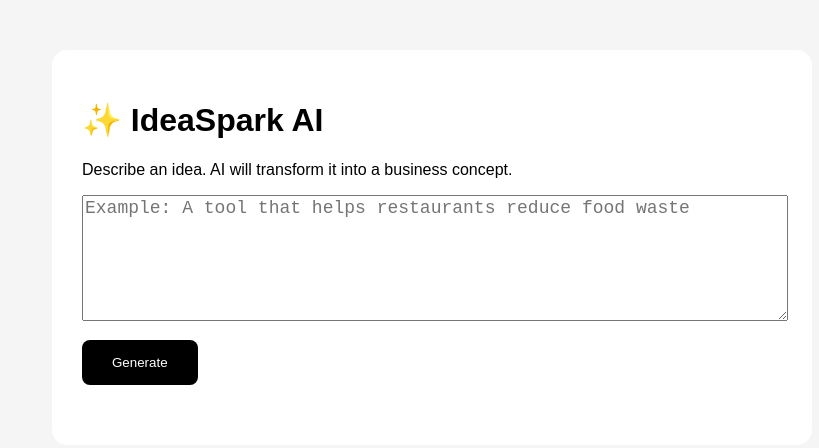
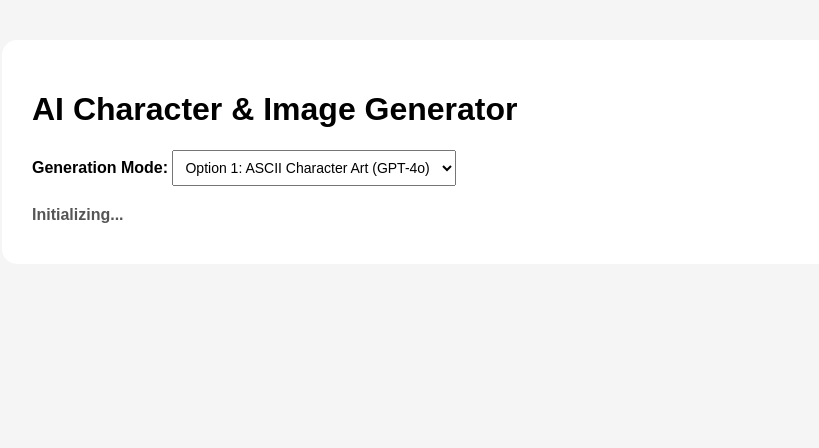
Before and after one commit to edusoftware-ready/ideaspark, a website: page index.html in a window 1280 px wide. Shown: the whole page, without its empty margins (208-1027 px from the left). Drawn offline with Linux system fonts and the light colour scheme; no server answers.

Commit message:
Update index.html

```diff
--- a/index.html
+++ b/index.html
@@ -1,33 +1,27 @@
 <!DOCTYPE html>
-<html>
+<html lang="en">
 <head>
-<title>IdeaSpark AI</title>
-<link rel="stylesheet" href="style.css">
+  <meta charset="UTF-8">
+  <meta name="viewport" content="width=device-width, initial-scale=1.0">
+  <title>AI Generator</title>
+  <link rel="stylesheet" href="style.css">
 </head>
+<body>
+  <div class="container" style="max-width: 800px; margin: 40px auto; font-family: sans-serif;">
+    <h1>AI Character & Image Generator</h1>
 
-<body>
+    <div style="margin-bottom: 20px;">
+      <label for="modeSelect"><strong>Generation Mode:</strong></label>
+      <select id="modeSelect" style="padding: 8px; font-size: 14px;">
+        <option value="ascii">Option 1: ASCII Character Art (GPT-4o)</option>
+        <option value="dalle">Option 2: Real Images (DALL-E 2)</option>
+      </select>
+    </div>
 
-<div class="container">
+    <div id="status" style="font-weight: bold; color: #555; margin-bottom: 10px;">Initializing...</div>
+    <div id="output"></div>
+  </div>
 
-<h1>✨ IdeaSpark AI</h1>
-
-<p>
-Describe an idea. AI will transform it into a business concept.
-</p>
-
-<textarea id="idea"
-placeholder="Example: A tool that helps restaurants reduce food waste">
-</textarea>
-
-<button onclick="generate()">
-Generate
-</button>
-
-<div id="result"></div>
-
-</div>
-
-<script src="script.js"></script>
-
+  <script src="script.js"></script>
 </body>
 </html>
```
